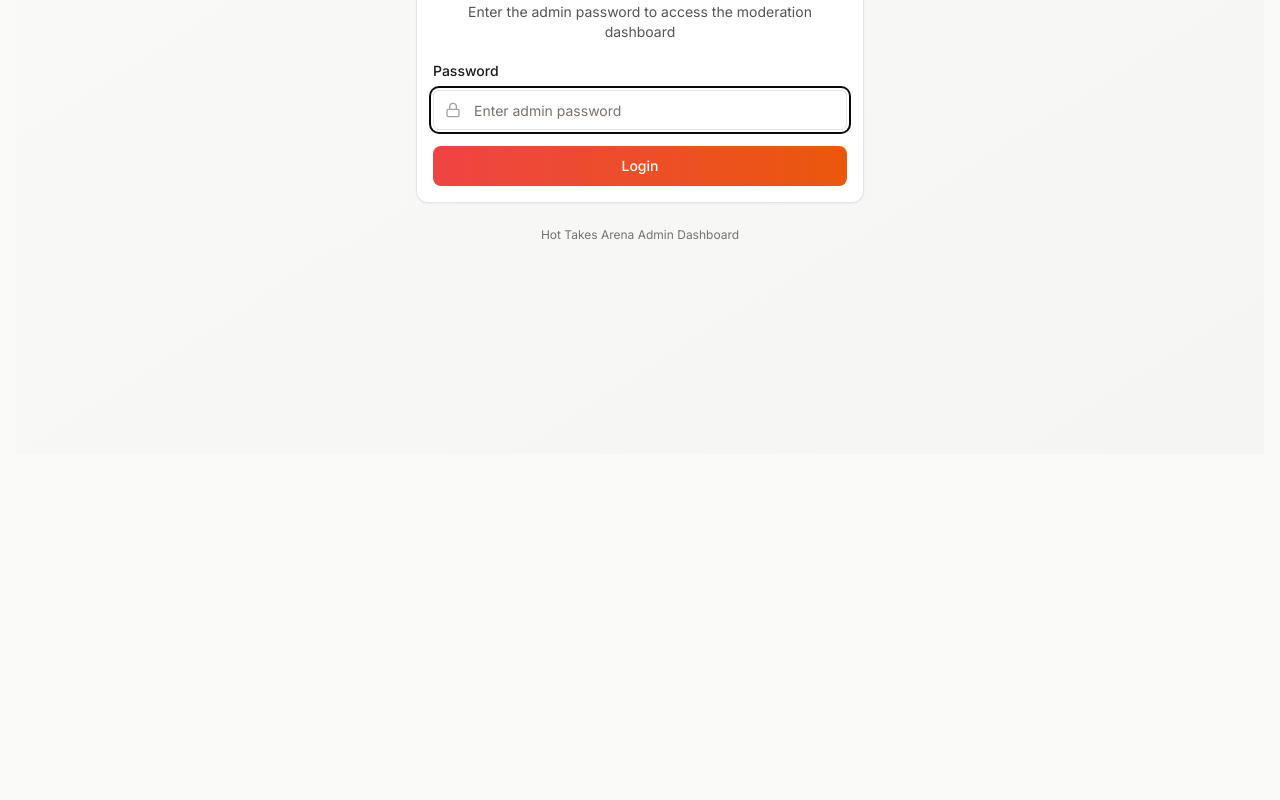
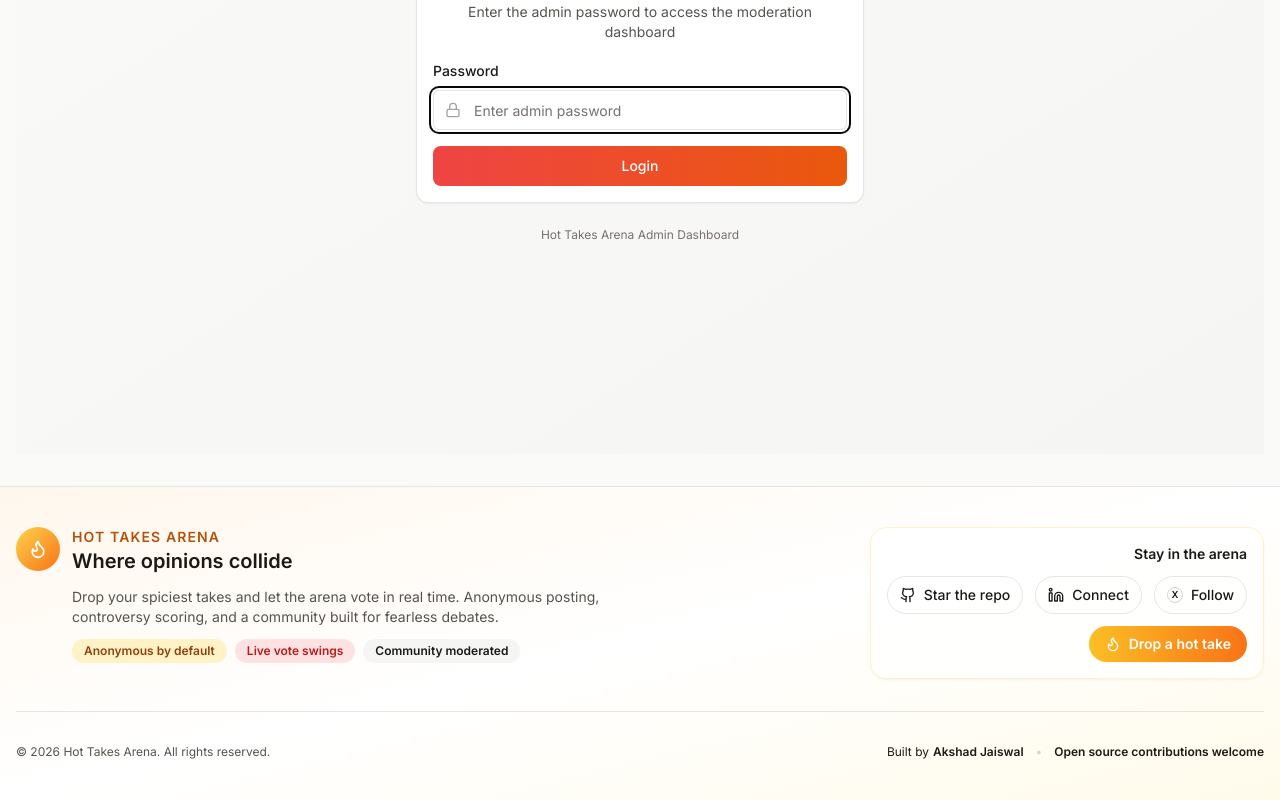
Before and after one commit to akshadjaiswal/hot-takes-arena, a Next.js app in the folder frontend/: page /admin/login in a window 1280 px wide. Shown: the part 508-1308 px from the top of the page. Before the commit the page ends 994 px from the top, so only its background shows below. Built offline with nearby package versions, Linux system fonts and the light colour scheme.

Commit message:
Add Footer component to site layout
Introduces a new Footer component with branding, social links, and copyright information. Integrates the Footer into the main layout to improve site navigation and user engagement.

```diff
--- a/frontend/app/layout.tsx
+++ b/frontend/app/layout.tsx
@@ -3,6 +3,7 @@ import { Inter } from 'next/font/google'
 import './globals.css'
 import { QueryProvider } from '@/lib/query-provider'
 import { Header } from '@/components/layout/Header'
+import { Footer } from '@/components/layout/Footer'
 import { Toaster } from 'sonner'
 
 const inter = Inter({ subsets: ['latin'], weight: ['300', '400', '500', '600'] })
@@ -43,6 +44,7 @@ export default function RootLayout({
         <QueryProvider>
           <Header />
           <main className="min-h-screen">{children}</main>
+          <Footer />
           <Toaster
             position="top-center"
             richColors
--- /dev/null
+++ b/frontend/components/layout/Footer.tsx
@@ -0,0 +1,124 @@
+import { Flame, Github, Linkedin } from 'lucide-react'
+
+export function Footer() {
+  return (
+    <footer className="border-t bg-gradient-to-br from-orange-50 via-white to-amber-50">
+      <div className="container mx-auto px-4 py-8 sm:py-10">
+        <div className="flex flex-col gap-8">
+          <div className="flex flex-col gap-6 md:flex-row md:items-start md:justify-between">
+            <div className="flex items-start gap-3">
+              <div className="flex h-11 w-11 items-center justify-center rounded-full bg-gradient-to-br from-amber-300 to-orange-500 text-white shadow-sm">
+                <Flame className="h-5 w-5" aria-hidden="true" />
+              </div>
+              <div className="space-y-3">
+                <div>
+                  <p className="text-sm font-semibold uppercase tracking-[0.08em] text-amber-700">
+                    Hot Takes Arena
+                  </p>
+                  <h2 className="text-xl font-bold text-text-primary">
+                    Where opinions collide
+                  </h2>
+                </div>
+                <p className="max-w-xl text-sm text-text-secondary">
+                  Drop your spiciest takes and let the arena vote in real time. Anonymous posting, controversy scoring, and a community built for fearless debates.
+                </p>
+                <div className="flex flex-wrap gap-2">
+                  <span className="rounded-full bg-amber-100 px-3 py-1 text-xs font-semibold text-amber-800">
+                    Anonymous by default
+                  </span>
+                  <span className="rounded-full bg-red-100 px-3 py-1 text-xs font-semibold text-red-700">
+                    Live vote swings
+                  </span>
+                  <span className="rounded-full bg-stone-100 px-3 py-1 text-xs font-semibold text-text-primary">
+                    Community moderated
+                  </span>
+                </div>
+              </div>
+            </div>
+
+            <div className="flex flex-col items-start gap-3 rounded-2xl border border-amber-100 bg-white/70 p-4 shadow-sm backdrop-blur md:items-end">
+              <p className="text-sm font-semibold text-text-primary">
+                Stay in the arena
+              </p>
+              <div className="flex flex-wrap gap-3 text-sm text-text-secondary">
+                <a
+                  href="https://github.com/akshadjaiswal/hot-takes-arena"
+                  target="_blank"
+                  rel="noopener noreferrer"
+                  className="inline-flex items-center gap-2 rounded-full border border-stone-200 px-3 py-2 font-medium text-text-primary transition-colors hover:border-amber-300 hover:text-amber-700"
+                  aria-label="Hot Takes Arena on GitHub"
+                >
+                  <Github className="h-4 w-4" aria-hidden="true" />
+                  <span>Star the repo</span>
+                </a>
+                <a
+                  href="https://www.linkedin.com/in/akshadsantoshjaiswal"
+                  target="_blank"
+                  rel="noopener noreferrer"
+                  className="inline-flex items-center gap-2 rounded-full border border-stone-200 px-3 py-2 font-medium text-text-primary transition-colors hover:border-amber-300 hover:text-amber-700"
+                  aria-label="Akshad Jaiswal on LinkedIn"
+                >
+                  <Linkedin className="h-4 w-4" aria-hidden="true" />
+                  <span>Connect</span>
+                </a>
+                <a
+                  href="https://x.com/akshad_999"
+                  target="_blank"
+                  rel="noopener noreferrer"
+                  className="inline-flex items-center gap-2 rounded-full border border-stone-200 px-3 py-2 font-medium text-text-primary transition-colors hover:border-amber-300 hover:text-amber-700"
+                  aria-label="Follow Akshad on X"
+                >
+                  <span
+                    aria-hidden="true"
+                    className="flex h-4 w-4 items-center justify-center rounded-full border border-stone-300 text-[0.6rem] font-semibold text-text-primary"
+                  >
+                    X
+                  </span>
+                  <span>Follow</span>
+                </a>
+              </div>
+              <a
+                href="/"
+                className="inline-flex items-center gap-2 rounded-full bg-gradient-to-r from-amber-400 to-orange-500 px-4 py-2 text-sm font-semibold text-white shadow-sm transition hover:brightness-105"
+              >
+                <Flame className="h-4 w-4" aria-hidden="true" />
+                <span>Drop a hot take</span>
+              </a>
+            </div>
+          </div>
+
+          <div className="h-px bg-stone-200" />
+
+          <div className="flex flex-col gap-3 text-xs text-text-secondary sm:flex-row sm:items-center sm:justify-between">
+            <p className="text-center sm:text-left">
+              © {new Date().getFullYear()} Hot Takes Arena. All rights reserved.
+            </p>
+            <div className="flex flex-wrap items-center justify-center gap-3">
+              <span className="flex items-center gap-1 text-text-primary">
+                Built by
+                <a
+                  href="https://github.com/akshadjaiswal"
+                  target="_blank"
+                  rel="noopener noreferrer"
+                  className="font-semibold transition-colors hover:text-amber-700"
+                  aria-label="Akshad Jaiswal on GitHub"
+                >
+                  Akshad Jaiswal
+                </a>
+              </span>
+              <span className="hidden text-stone-300 sm:inline">•</span>
+              <a
+                href="https://github.com/akshadjaiswal/hot-takes-arena"
+                target="_blank"
+                rel="noopener noreferrer"
+                className="font-semibold text-text-primary transition-colors hover:text-amber-700"
+              >
+                Open source contributions welcome
+              </a>
+            </div>
+          </div>
+        </div>
+      </div>
+    </footer>
+  )
+}
```
